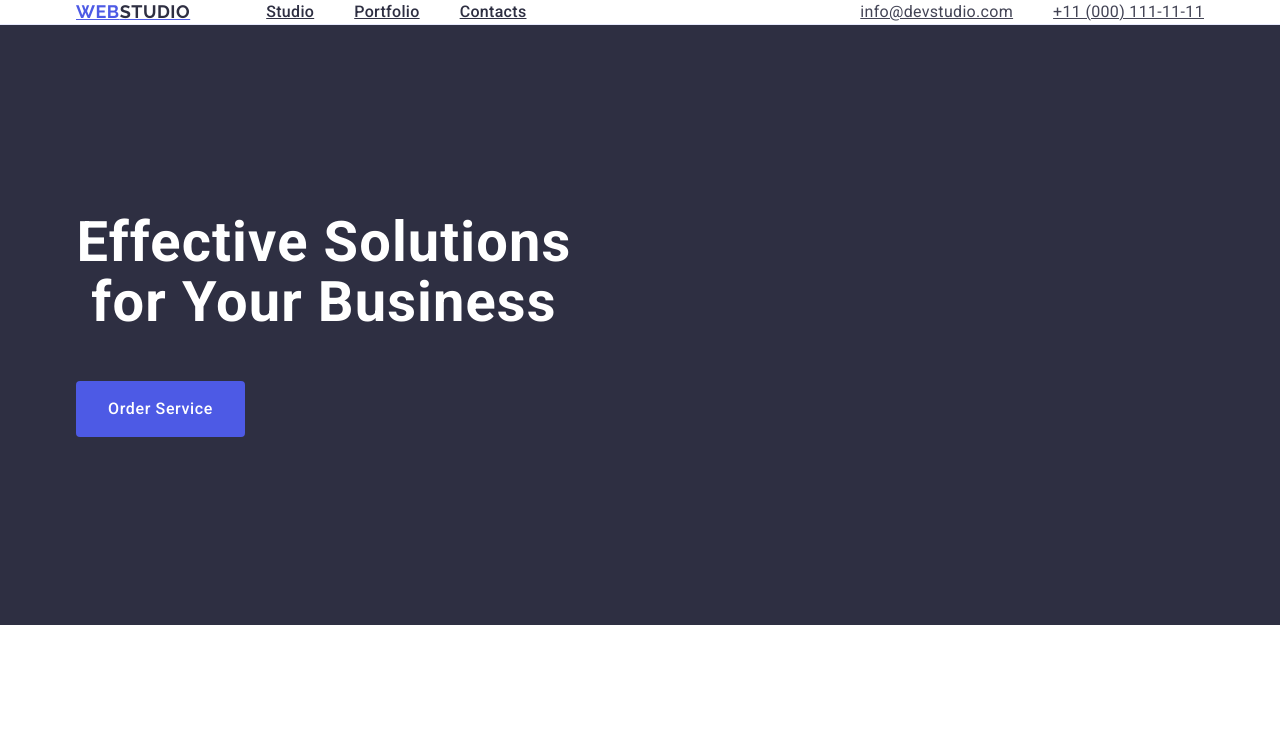
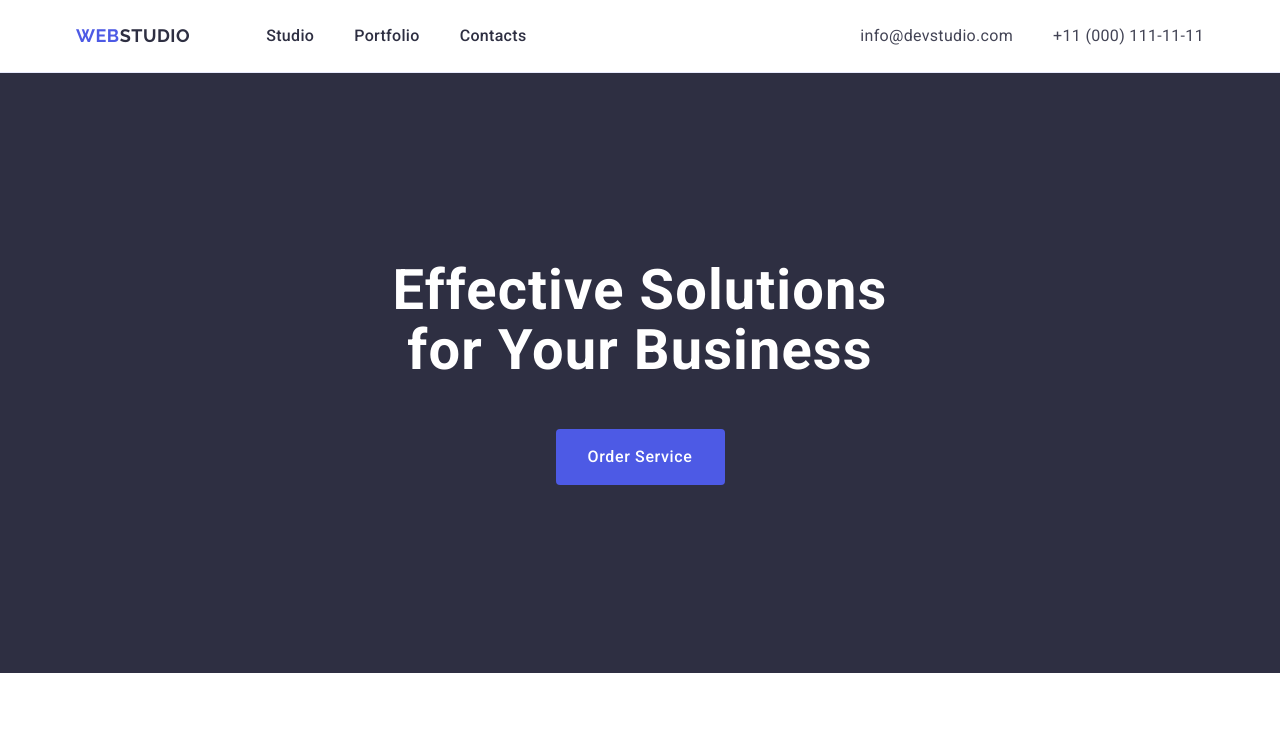
Before and after one commit to cptSmollet/goit-markup-hw-03, a plain HTML site: page index.html in a window 1280 px wide. Shown: the top 741 px of the page. Drawn offline with nearby package versions, Linux system fonts and the light colour scheme.

Commit message:
Update styles.css

```diff
--- a/css/styles.css
+++ b/css/styles.css
@@ -13,6 +13,10 @@ h5,
 h6,
 p {
   margin: 0;
+}
+
+a {
+  text-decoration: none;
 }
 
 ul {
@@ -75,6 +79,7 @@ img {
   letter-spacing: 0.02em;
   padding-top: 24px;
   padding-bottom: 24px;
+  display: block;
 }
 
 .page-nav:hover {
@@ -125,6 +130,7 @@ img {
   line-height: 1.07;
   letter-spacing: 0.02em;
   max-width: 496px;
+  margin: 0 auto;
   margin-bottom: 48px;
 }
 
@@ -142,6 +148,7 @@ img {
   height: 56px;
   border: none;
   border-radius: 4px;
+  margin: 0 auto;
 }
 
 .button:hover {
```
